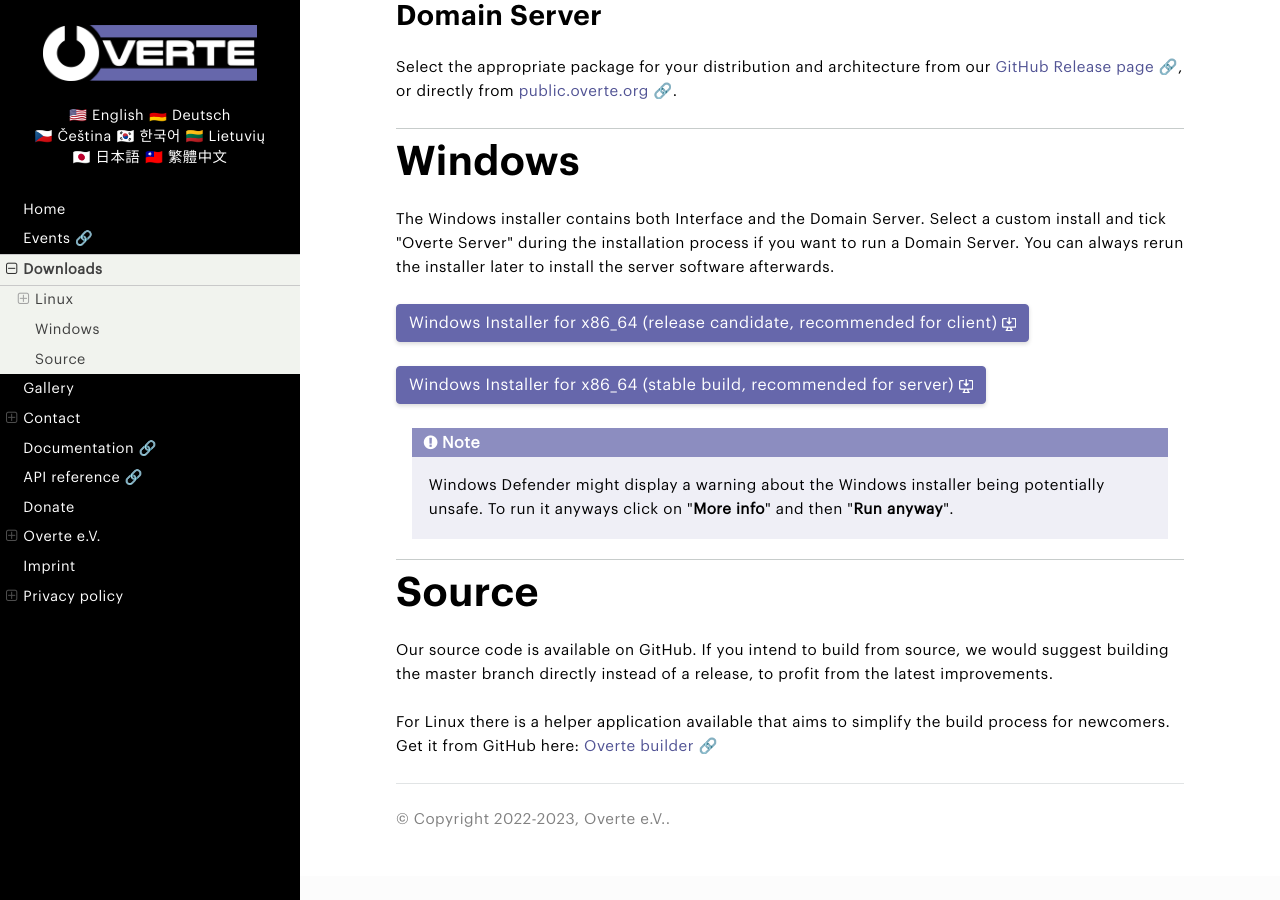
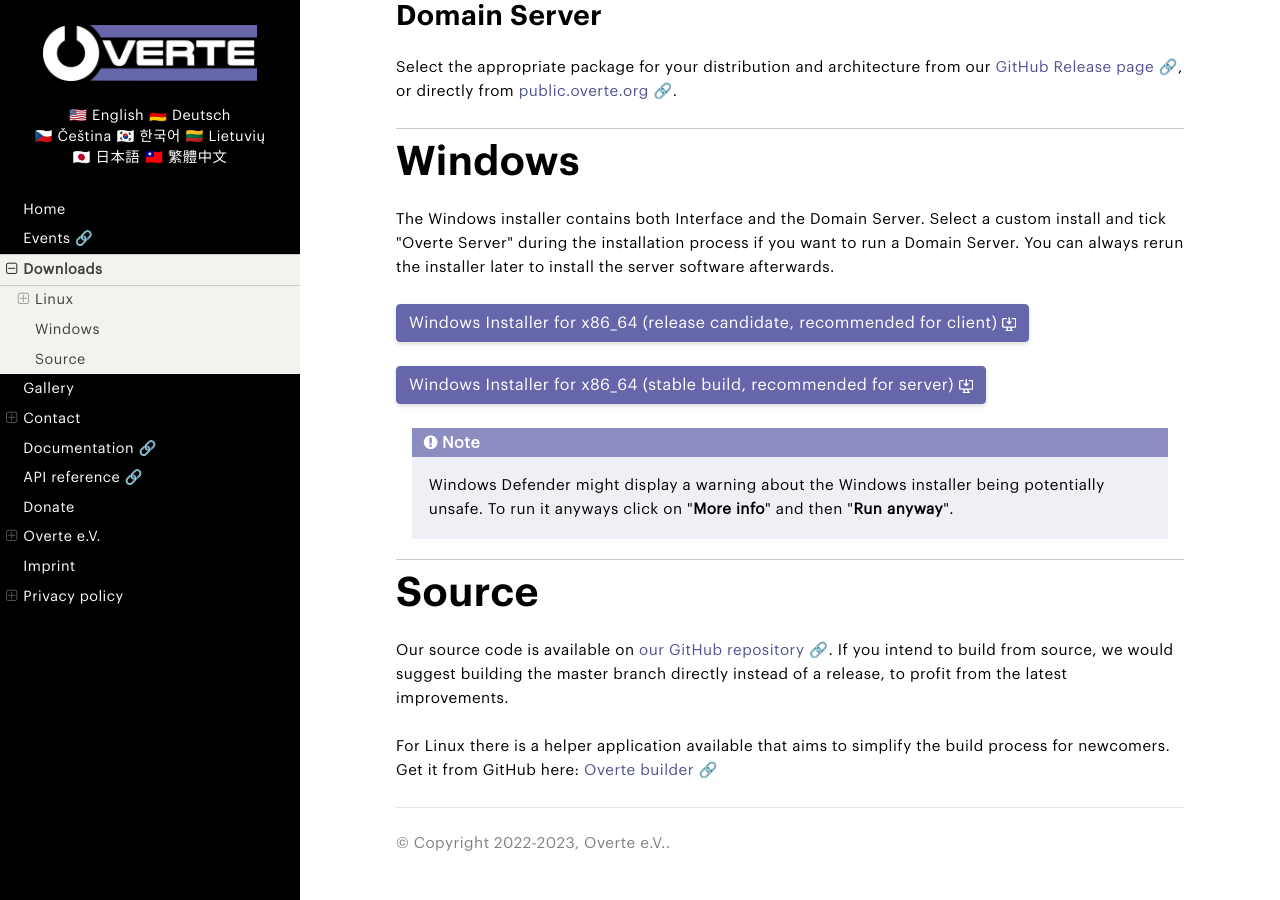
Before and after one commit to overte-org/overte-website-sphinx, a Sphinx documentation site: the page built from source/downloads.rst, in a window 1280 px wide and 900 px high, scrolled down 766 px. Built offline with Sphinx 7.4.7 and the Read the Docs theme 2.0.0, drawn with Linux system fonts in a browser that asks for light colours.

Commit message:
Add more obvious links to our GitHub repository.

```diff
--- a/source/downloads.rst
+++ b/source/downloads.rst
@@ -73,11 +73,13 @@
     To run it anyways click on "**More info**" and then "**Run anyway**".
 
 
+.. _reference_to_downloads_source:
+
 ------
 Source
 ------
 
-Our source code is available on GitHub.
+Our source code is available on `our GitHub repository 🔗 <https://github.com/overte-org/overte/>`_.
 If you intend to build from source, we would suggest building the master branch directly instead of a release, to profit from the latest improvements.
 
 For Linux there is a helper application available that aims to simplify the build process for newcomers. Get it from GitHub here: `Overte builder 🔗 <https://github.com/overte-org/overte-builder/>`_
--- a/source/index.rst
+++ b/source/index.rst
@@ -4,7 +4,7 @@
 About
 #####
 
-Overte is an open source virtual worlds and social VR software which enables you to create and share virtual worlds as virtual reality (VR) and desktop experiences. You can create and host your own virtual world,
+Overte is an :ref:`open source<reference_to_downloads_source>` virtual worlds and social VR software which enables you to create and share virtual worlds as virtual reality (VR) and desktop experiences. You can create and host your own virtual world,
 explore other worlds, meet and connect with other users, attend or host live VR events, and much more.
 
 The Overte software provides the following key features:
```
